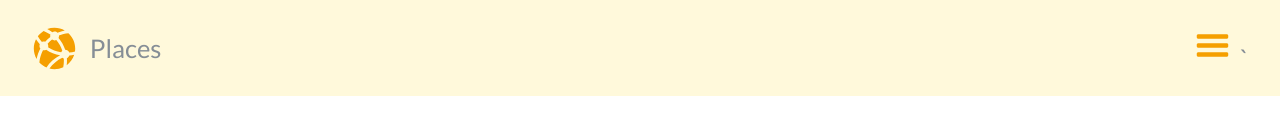
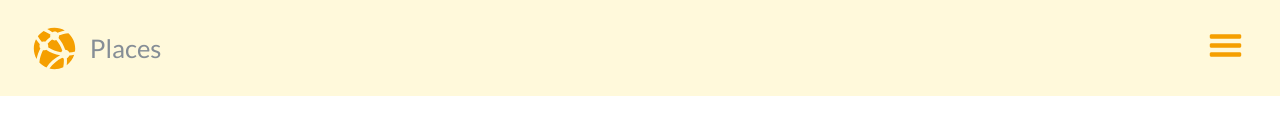
Before and after one commit to PawelRadawiec/info-cards, an Angular app: page / in a window 1280 px wide. Shown: the top 135 px of the page. Built offline with nearby package versions, Linux system fonts and the light colour scheme.

Commit message:
dropdown component

```diff
--- a/src/app/app.module.ts
+++ b/src/app/app.module.ts
@@ -9,6 +9,7 @@ import { BtnComponent } from './components/btn/btn.component';
 import { DetailsComponent } from './components/details/details.component';
 import { HeaderComponent } from './components/header/header.component';
 import { FooterComponent } from './components/footer/footer.component';
+import { DropdownComponent } from './components/dropdown/dropdown.component';
 
 @NgModule({
   declarations: [
@@ -18,7 +19,8 @@ import { FooterComponent } from './components/footer/footer.component';
     BtnComponent,
     DetailsComponent,
     HeaderComponent,
-    FooterComponent
+    FooterComponent,
+    DropdownComponent
   ],
   imports: [
     BrowserModule,
--- /dev/null
+++ b/src/app/components/dropdown/dropdown.component.html
@@ -0,0 +1,17 @@
+<div #dropdown class="dropdown" (click)="selectDropdown()">
+  <svg
+    #dropdownIcon
+    class="dropdown__icon"
+    [class.dropdown__icon--selected]="selected"
+  >
+    <use
+      #dropdownIconUse
+      xlink:href="../../../assets/svg/symbol-defs.svg#icon-menu"
+    ></use>
+  </svg>
+  <div class="dropdown__list" [class.dropdown__list--display]="selected">
+    <ul>
+      <li *ngFor="let option of options">{{ option.description }}</li>
+    </ul>
+  </div>
+</div>
--- /dev/null
+++ b/src/app/components/dropdown/dropdown.component.scss
@@ -0,0 +1,42 @@
+.dropdown {
+  position: relative;
+
+  &__icon {
+    width: 45px;
+    height: 45px;
+    fill: var(--color-primary-dark-4);
+    transition: all 0.3s;
+
+    &--selected {
+      transform: scale(1.2);
+    }
+  }
+
+  &__list {
+    display: none;
+    position: absolute;
+    z-index: 5;
+    right: 5px;
+    font-size: 0.8rem;
+    transition: all 0.4;
+    background-color: var(--color-primary-light-1);
+
+    & ul {
+      list-style: none;
+      font-size: 1rem;
+
+      li {
+        padding: 1rem 2rem;
+        transition: all 0.3s;
+
+        &:hover {
+          background-color: var(--color-primary-dark-2);
+        }
+      }
+    }
+
+    &--display {
+      display: block;
+    }
+  }
+}
--- /dev/null
+++ b/src/app/components/dropdown/dropdown.component.ts
@@ -0,0 +1,52 @@
+import {
+  Component,
+  ElementRef,
+  Input,
+  OnInit,
+  Renderer2,
+  ViewChild,
+} from '@angular/core';
+
+export interface DropdownItem {
+  code: string;
+  description: string;
+}
+
+@Component({
+  selector: 'app-dropdown',
+  templateUrl: './dropdown.component.html',
+  styleUrls: ['./dropdown.component.scss'],
+})
+export class DropdownComponent implements OnInit {
+  @Input() options: DropdownItem[] = [];
+
+  @ViewChild('dropdown') dropdown: ElementRef;
+  @ViewChild('dropdownIcon') dropdownIcon: ElementRef;
+  @ViewChild('dropdownIconUse') dropdownIconUse: ElementRef;
+
+  selected = false;
+
+  constructor(private renderer: Renderer2) {}
+
+  ngOnInit() {
+    this.listenOutsideClick();
+  }
+
+  selectDropdown() {
+    this.selected = !this.selected;
+  }
+
+  listenOutsideClick() {
+    this.renderer.listen('window', 'click', (e: Event) => {
+      const elements = [
+        this.dropdown.nativeElement,
+        this.dropdownIcon.nativeElement,
+        this.dropdownIconUse.nativeElement,
+      ];
+
+      if (this.selected && !elements.find((element) => e.target === element)) {
+        this.selected = false;
+      }
+    });
+  }
+}
--- a/src/app/components/header/header.component.html
+++ b/src/app/components/header/header.component.html
@@ -8,22 +8,6 @@
   </div>
 
   <div class="header__rigth">
-    <div class="dropdown">
-      <svg
-        class="dropdown__icon"
-        [class.dropdown__icon--selected]="selected"
-        (click)="selectDropdown()"
-      >
-        <use xlink:href="../../../assets/svg/symbol-defs.svg#icon-menu"></use>
-      </svg>
-      <div class="dropdown__list" [class.dropdown__list--display]="selected">
-        <ul>
-          <li>Contact</li>
-          <li>About</li>
-          <li>Login</li>
-        </ul>
-      </div>
-      `
-    </div>
+    <app-dropdown [options]="options"></app-dropdown>
   </div>
 </header>
--- a/src/app/components/header/header.component.scss
+++ b/src/app/components/header/header.component.scss
@@ -1,9 +1,3 @@
-@mixin icon-basic {
-  width: 45px;
-  height: 45px;
-  fill: var(--color-primary-dark-4);
-}
-
 .header {
   width: 100%;
   height: 6rem;
@@ -37,46 +31,8 @@
   }
 
   &__icon {
-    @include icon-basic;
+    width: 45px;
+    height: 45px;
+    fill: var(--color-primary-dark-4);
   }
 }
-
-.dropdown {
-  position: relative;
-
-  &__icon {
-    @include icon-basic;
-    transition: all 0.3s;
-
-    &--selected {
-      transform: scale(1.2);
-    }
-  }
-
-  &__list {
-    display: none;
-    position: absolute;
-    z-index: 5;
-    right: 12px;
-    font-size: 0.8rem;
-    transition: all 0.4;
-    background-color: var(--color-primary-light-1);
-
-    & ul {
-      list-style: none;
-
-      li {
-        padding: 1rem 2rem;
-        transition: all 0.3s;
-
-        &:hover {
-          background-color: var(--color-primary-dark-2);
-        }
-      }
-    }
-
-    &--display {
-      display: block;
-    }
-  }
-}
--- a/src/app/components/header/header.component.ts
+++ b/src/app/components/header/header.component.ts
@@ -1,18 +1,27 @@
-import { Component, OnInit } from '@angular/core';
+import { Component } from '@angular/core';
+import { DropdownItem } from '../dropdown/dropdown.component';
 
 @Component({
   selector: 'app-header',
   templateUrl: './header.component.html',
   styleUrls: ['./header.component.scss'],
 })
-export class HeaderComponent implements OnInit {
+export class HeaderComponent {
   selected = false;
+  options: DropdownItem[] = [
+    {
+      code: 'ABOUT_US',
+      description: 'About us',
+    },
+    {
+      code: 'CONTACT',
+      description: 'Contact',
+    },
+    {
+      code: 'LOGIN',
+      description: 'Login',
+    },
+  ];
 
   constructor() {}
-
-  ngOnInit() {}
-
-  selectDropdown() {
-    this.selected = !this.selected;
-  }
 }
```
Also changed, not shown: 1 other file (tests, documents, lock files or other folders).
